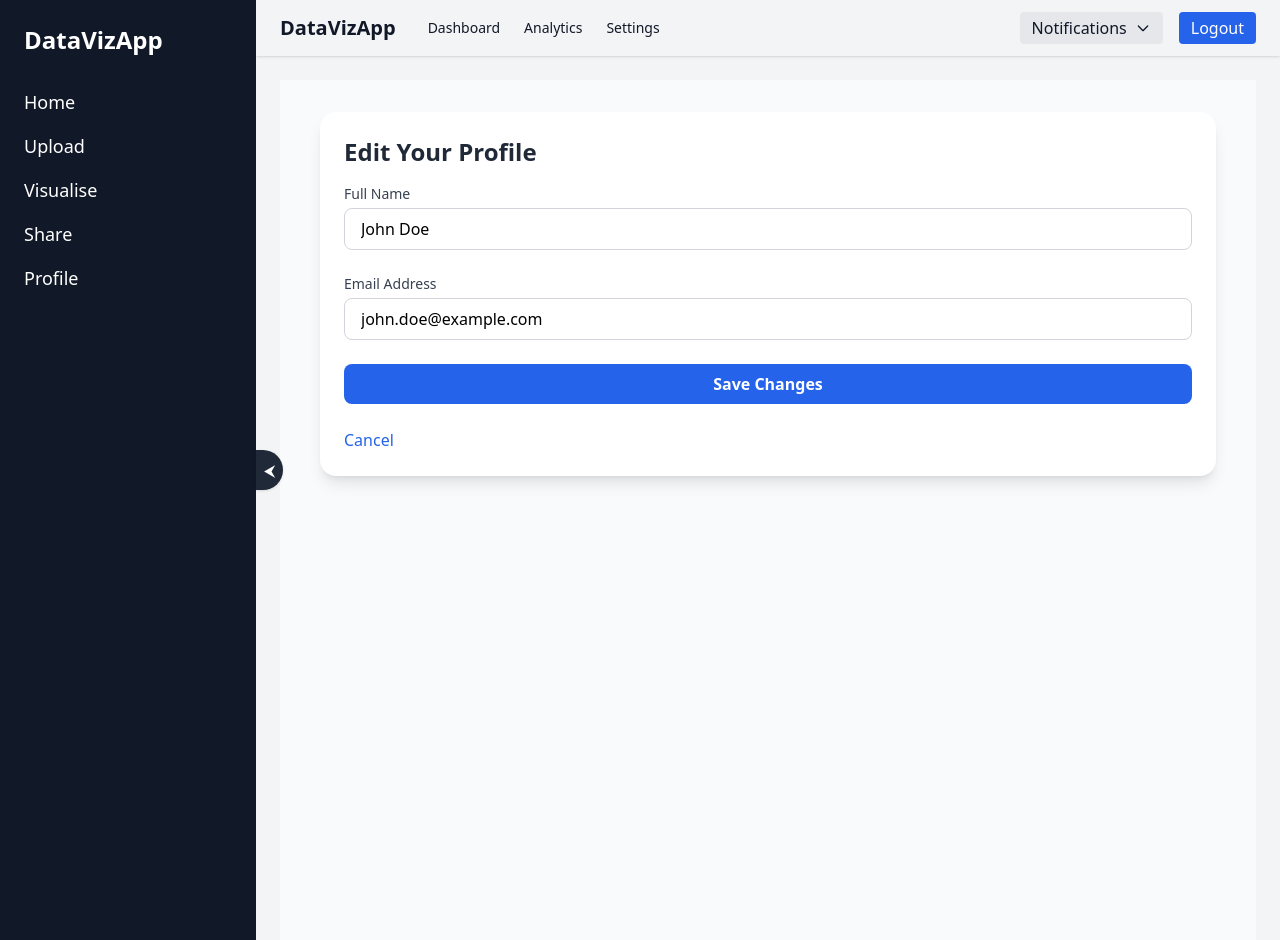
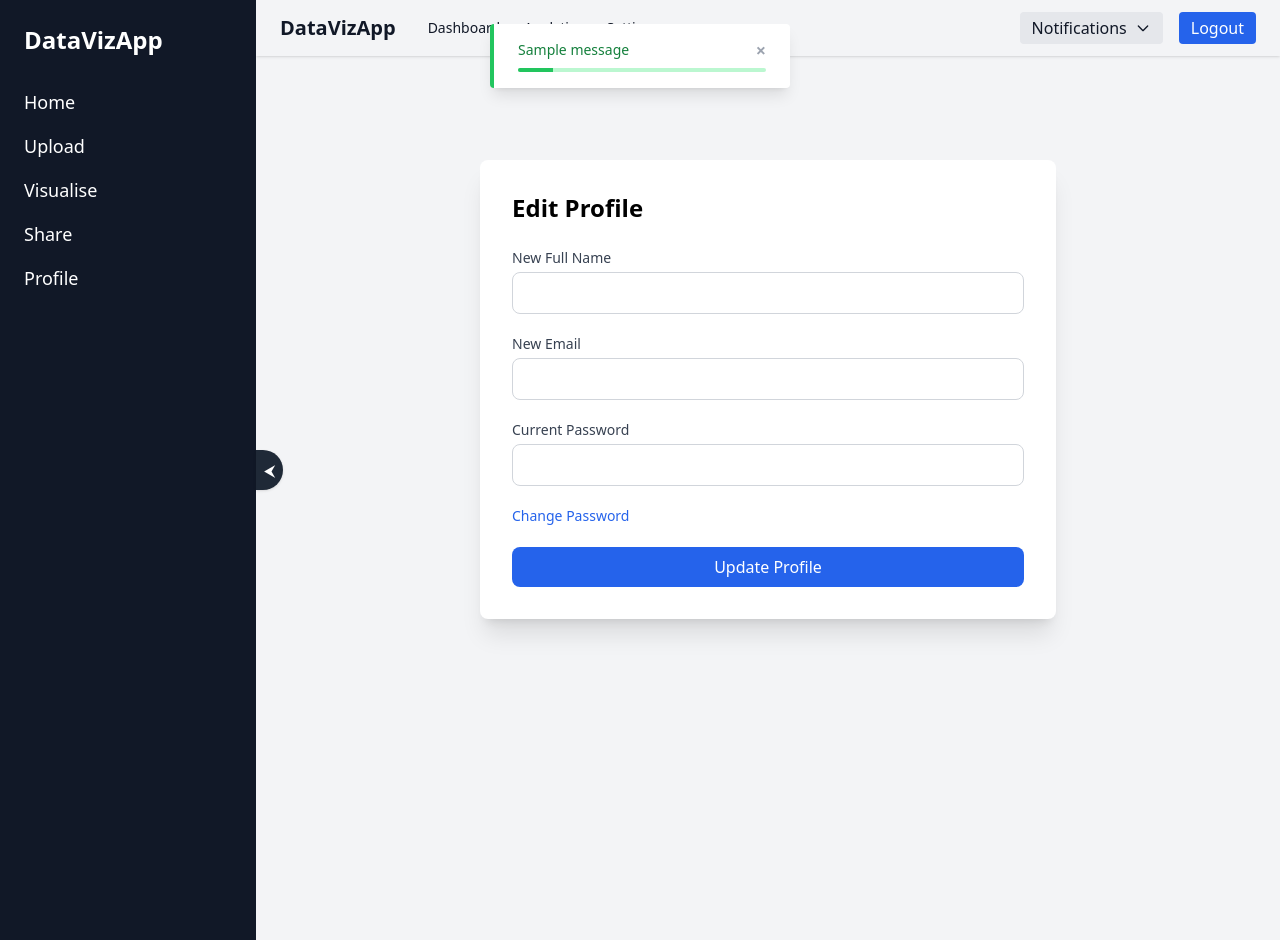
Before and after one commit to oMakaron/AgileWebDev88, a Flask app: page /edit-profile in a window 1280 px wide. Run offline with Flask 3, Linux system fonts and the light colour scheme; the visitor is signed in with stand-in values (Sample User, id 1); tables that the repository leaves empty hold one stand-in row (values such as "Sample post"); one stand-in notice (Sample message) is shown; style sheets or scripts are compiled from the project's sources; some libraries are stand-ins or nearby versions.

Commit message:
feat: implement edit profile functionality with database updates and toast feedback

```diff
--- a/app/form.py
+++ b/app/form.py
@@ -1,6 +1,6 @@
 from flask_wtf import FlaskForm
 from wtforms import StringField, PasswordField, SubmitField
-from wtforms.validators import DataRequired, Email, EqualTo, Length
+from wtforms.validators import DataRequired, Email, EqualTo, Length, Optional
 
 class SignupForm(FlaskForm):
     name = StringField('Full Name', validators=[DataRequired()])
@@ -19,3 +19,16 @@ class LoginForm(FlaskForm):
     email = StringField('Email', validators=[DataRequired(), Email()])
     password = PasswordField('Password', validators=[DataRequired()])
     submit = SubmitField('Sign In')
+
+class EditProfileForm(FlaskForm):
+    name = StringField('New Full Name', validators=[Optional()])
+    email = StringField('New Email', validators=[Optional(), Email()])
+
+    current_password = PasswordField('Current Password', validators=[DataRequired()])
+
+    new_password = PasswordField('New Password', validators=[Optional(), Length(min=8)])
+    confirm_password = PasswordField('Confirm New Password', validators=[
+        Optional(), EqualTo('new_password', message='Passwords must match.')
+    ])
+
+    submit = SubmitField('Update Profile')
--- a/app/routes.py
+++ b/app/routes.py
@@ -2,7 +2,7 @@ from app import app
 from flask import render_template, request, redirect, url_for, flash, session
 from app.model import User
 from app.model import db
-from app.form import SignupForm, LoginForm
+from app.form import SignupForm, LoginForm, EditProfileForm
 from functools import wraps
 
 # Login required decorator
@@ -51,18 +51,40 @@ def login():
 def dashboard():
     return render_template("dashboard.html")
 
-@app.route('/edit-profile', methods=['GET', 'PATCH'])
+@app.route('/edit-profile', methods=['GET', 'POST'])
 @login_required
 def edit_profile():
-    if request.method == 'PATCH':
-        # Handle form submission (e.g., save updated profile data)
-        name = request.form.get('name')
-        email = request.form.get('email')
-        # Save the data (this is just a placeholder, implement actual logic)
-        print(f"Updated Name: {name}, Updated Email: {email}")
-        return redirect('/profile')  # Redirect back to the profile page after saving
+    user = User.query.get(session['user_id'])
+    form = EditProfileForm()
 
-    return render_template("edit_profile.html")
+    if form.validate_on_submit():
+        # Verify current password
+        if not user.check_password(form.current_password.data):
+            flash('Incorrect current password.', 'error')
+            return redirect(url_for('edit_profile'))
+
+        # Check if new email is already taken by someone else
+        if form.email.data and form.email.data != user.email:
+            existing_user = User.query.filter_by(email=form.email.data).first()
+            if existing_user:
+                flash('Email is already registered to another account.', 'error')
+                return redirect(url_for('edit_profile'))
+
+        # Update name/email
+        if form.name.data:
+            user.fullname = form.name.data
+        if form.email.data:
+            user.email = form.email.data
+
+        # Update password if both fields provided
+        if form.new_password.data and form.confirm_password.data:
+            user.set_password(form.new_password.data)
+
+        db.session.commit()
+        flash('Profile updated successfully!', 'success')
+        return redirect(url_for('dashboard'))
+
+    return render_template('edit_profile.html', form=form)
 
 
 @app.route('/signup', methods=['GET', 'POST'])
--- a/app/templates/edit_profile.html
+++ b/app/templates/edit_profile.html
@@ -2,28 +2,98 @@
 {% block title %}Edit Profile – DataVizApp{% endblock %}
 
 {% block content %}
-<div class="min-h-screen bg-gray-50 py-8 px-4">
-    <div class="max-w-4xl mx-auto bg-white rounded-2xl shadow-lg p-6">
-        <h1 class="text-2xl font-bold text-gray-800 mb-4">Edit Your Profile</h1>
-        <form method="POST" class="space-y-6">
-            <div>
-                <label for="name" class="block text-sm font-medium text-gray-700">Full Name</label>
-                <input type="text" id="name" name="name" value="John Doe" required
-                    class="mt-1 w-full px-4 py-2 border border-gray-300 rounded-lg focus:outline-none focus:ring-2 focus:ring-blue-400">
-            </div>
-            <div>
-                <label for="email" class="block text-sm font-medium text-gray-700">Email Address</label>
-                <input type="email" id="email" name="email" value="john.doe@example.com" required
-                    class="mt-1 w-full px-4 py-2 border border-gray-300 rounded-lg focus:outline-none focus:ring-2 focus:ring-blue-400">
-            </div>
-            <button type="submit"
-                class="w-full bg-blue-600 text-white py-2 rounded-lg font-semibold hover:bg-blue-700 transition">
-                Save Changes
-            </button>
-        </form>
-        <div class="mt-6">
-            <a href="/profile" class="text-blue-600 hover:underline">Cancel</a>
+
+<!-- Flash Messages -->
+{% with messages = get_flashed_messages(with_categories=True) %}
+  {% if messages %}
+    <div x-data="{ show: true }" x-init="setTimeout(() => show = false, 10000)" x-show="show"
+         x-transition:enter="transition ease-out duration-500"
+         x-transition:enter-start="opacity-0 -translate-y-5"
+         x-transition:enter-end="opacity-100 translate-y-0"
+         x-transition:leave="transition ease-in duration-300"
+         x-transition:leave-start="opacity-100 translate-y-0"
+         x-transition:leave-end="opacity-0 -translate-y-5"
+         class="fixed top-6 left-1/2 transform -translate-x-1/2
+                bg-white border-l-4 shadow-lg rounded px-6 py-4 z-50 w-[300px]"
+         :class="{
+            'border-green-500': '{{ messages[0][0] }}' === 'success',
+            'border-red-500': '{{ messages[0][0] }}' === 'error'
+         }">
+
+      <div class="flex justify-between items-center">
+        <div class="text-sm font-medium"
+             :class="{
+               'text-green-700': '{{ messages[0][0] }}' === 'success',
+               'text-red-700': '{{ messages[0][0] }}' === 'error'
+             }">
+          {% for category, message in messages %}
+            {{ message }}
+          {% endfor %}
         </div>
+        <button @click="show = false" class="ml-4 text-gray-400 hover:text-gray-600 font-bold text-lg leading-none">&times;</button>
+      </div>
+
+      <div class="h-1 mt-2 overflow-hidden rounded"
+           :class="{
+             'bg-green-200': '{{ messages[0][0] }}' === 'success',
+             'bg-red-200': '{{ messages[0][0] }}' === 'error'
+           }">
+        <div class="h-full animate-toast-progress"
+             :class="{
+               'bg-green-500': '{{ messages[0][0] }}' === 'success',
+               'bg-red-500': '{{ messages[0][0] }}' === 'error'
+             }"></div>
+      </div>
     </div>
+  {% endif %}
+{% endwith %}
+
+<!-- Form Card -->
+<div class="max-w-xl mx-auto bg-white shadow-xl p-8 rounded-lg mt-20">
+  <h2 class="text-2xl font-bold mb-6">Edit Profile</h2>
+
+  <form method="POST" class="space-y-5" x-data="{ showPasswordFields: false }">
+    {{ form.hidden_tag() }}
+
+    <!-- Name -->
+    <div>
+      {{ form.name.label(class="block text-sm font-medium text-gray-700") }}
+      {{ form.name(class="w-full mt-1 p-2 border border-gray-300 rounded-lg") }}
+    </div>
+
+    <!-- Email -->
+    <div>
+      {{ form.email.label(class="block text-sm font-medium text-gray-700") }}
+      {{ form.email(class="w-full mt-1 p-2 border border-gray-300 rounded-lg") }}
+    </div>
+
+    <!-- Current Password -->
+    <div>
+      {{ form.current_password.label(class="block text-sm font-medium text-gray-700") }}
+      {{ form.current_password(class="w-full mt-1 p-2 border border-gray-300 rounded-lg") }}
+    </div>
+
+    <!-- Toggle Password Fields -->
+    <button type="button"
+            @click="showPasswordFields = !showPasswordFields"
+            class="text-blue-600 hover:underline text-sm font-medium">
+      Change Password
+    </button>
+
+    <!-- Password Fields -->
+    <div x-show="showPasswordFields" x-transition>
+      <div>
+        {{ form.new_password.label(class="block text-sm font-medium text-gray-700") }}
+        {{ form.new_password(class="w-full mt-1 p-2 border border-gray-300 rounded-lg") }}
+      </div>
+      <div>
+        {{ form.confirm_password.label(class="block text-sm font-medium text-gray-700") }}
+        {{ form.confirm_password(class="w-full mt-1 p-2 border border-gray-300 rounded-lg") }}
+      </div>
+    </div>
+
+    <!-- Submit -->
+    {{ form.submit(class="w-full bg-blue-600 text-white py-2 rounded-lg hover:bg-blue-700") }}
+  </form>
 </div>
 {% endblock %}
```
Also changed, not shown: app/templates/friends.html (+41 -29 lines), app/templates/profile.html (+28 -0 lines).
